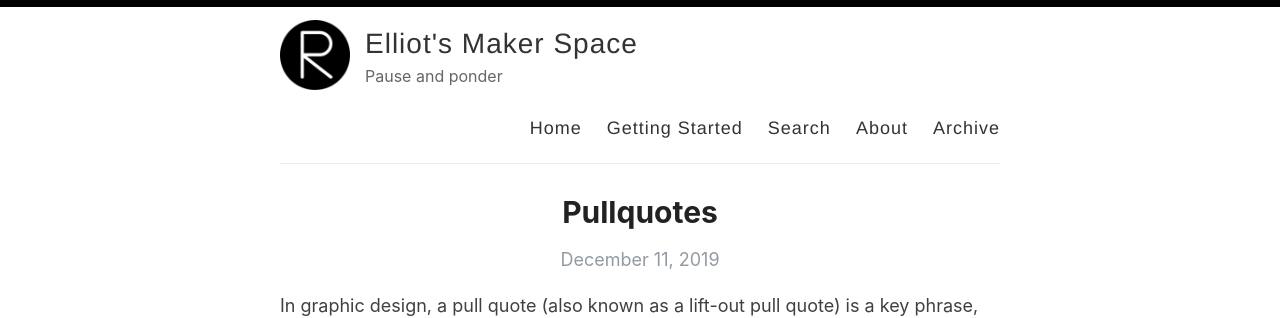
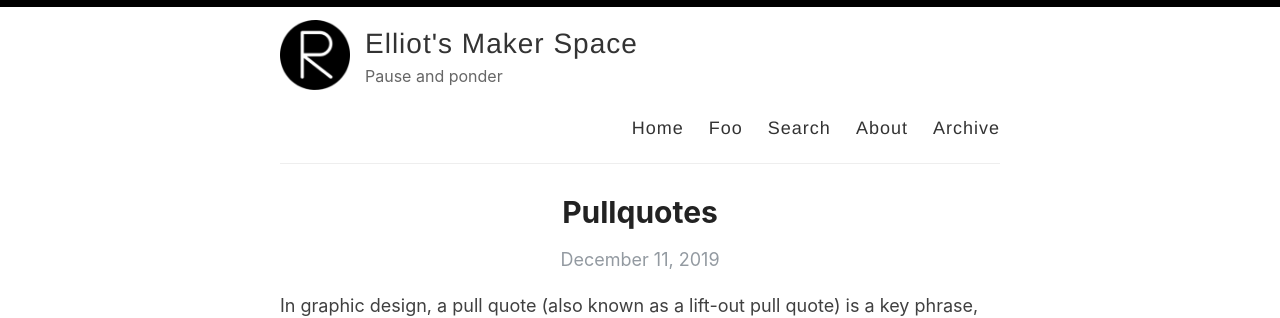
Before and after one commit to nurriol2/nurriol2.github.io, a Jekyll site: the page built from index.html, in a window 1280 px wide and 900 px high. Shown: the top 318 px of the window. Built offline with Jekyll 4.4.1, drawn with Linux system fonts in a browser that asks for light colours; the list of posts is cut into pages by our own code.

Commit message:
Update header link

```diff
--- a/_layouts/default.html
+++ b/_layouts/default.html
@@ -29,7 +29,7 @@
 
             <nav>
               <a href="{{ site.baseurl }}/">Home</a>
-              <a href="{{ site.baseurl }}/getting-started">Getting Started</a>
+              <a href="{{ site.baseurl }}/foo">Foo</a>
               <a href="{{ site.baseurl }}/search">Search</a>
               <a href="{{ site.baseurl }}/about">About</a>
               <a href="{{ site.baseurl }}/archive">Archive</a>
```
